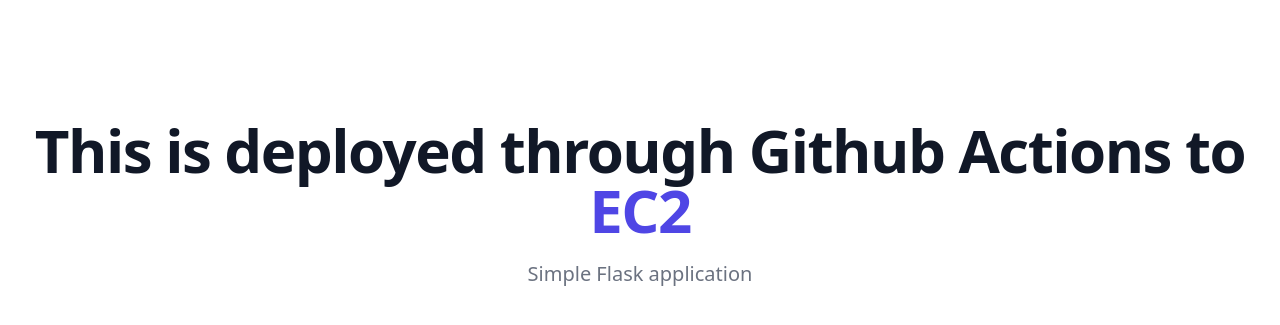
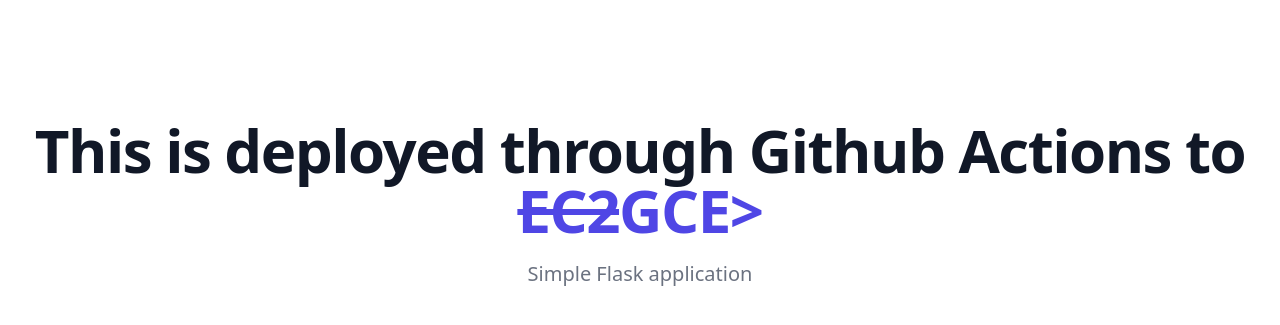
Before and after one commit to head0x49F/test-actions, a Flask app: page / in a window 1280 px wide. Shown: the top 325 px of the page. Run offline with Flask 2, Linux system fonts and the light colour scheme.

Commit message:
adidas59

```diff
--- a/app/templates/index.html
+++ b/app/templates/index.html
@@ -15,7 +15,7 @@
         <div class="text-center">
           <h1 class="text-4xl tracking-tight font-extrabold text-gray-900 sm:text-5xl md:text-6xl">
             <span class="block xl:inline">This is deployed through Github Actions to</span>
-            <span class="block text-indigo-600 xl:inline">EC2</span>
+            <span class="block text-indigo-600 xl:inline"><s>EC2</s>GCE></span>
           </h1>
           <p class="mt-3 max-w-md mx-auto text-base text-gray-500 sm:text-lg md:mt-5 md:text-xl md:max-w-3xl">
             Simple Flask application
```
Also changed, not shown: 2 other files.
